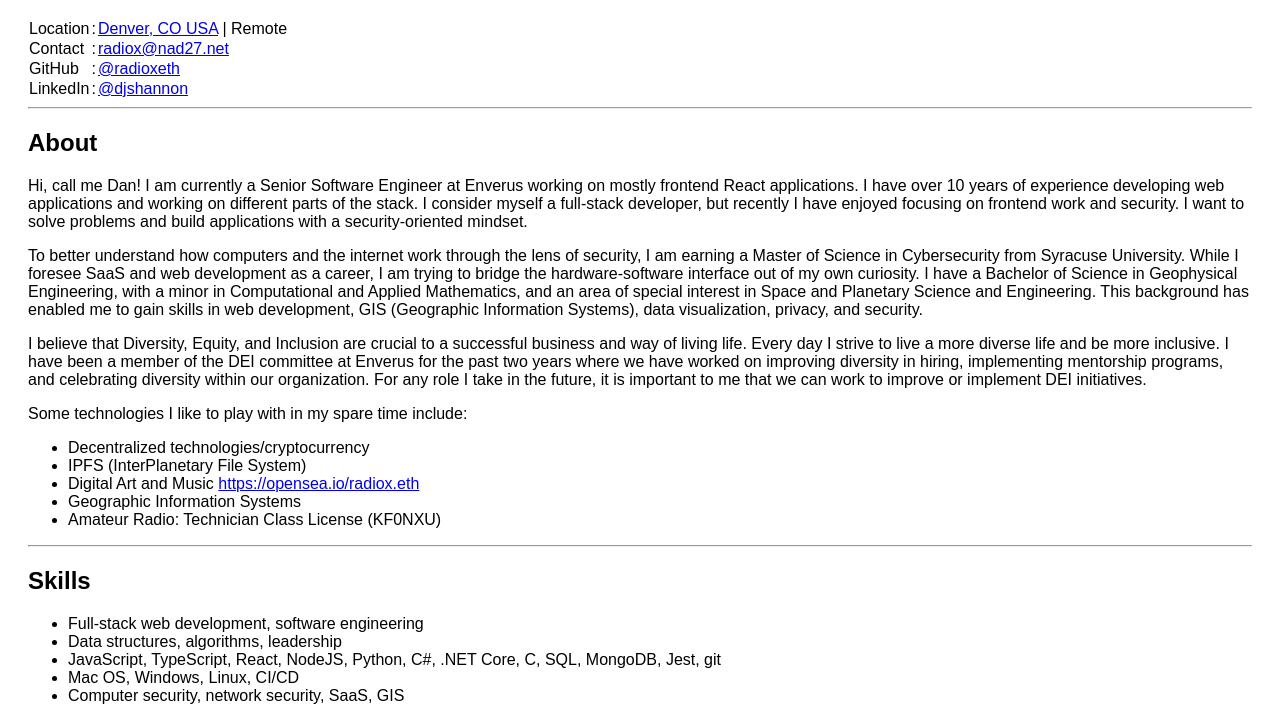
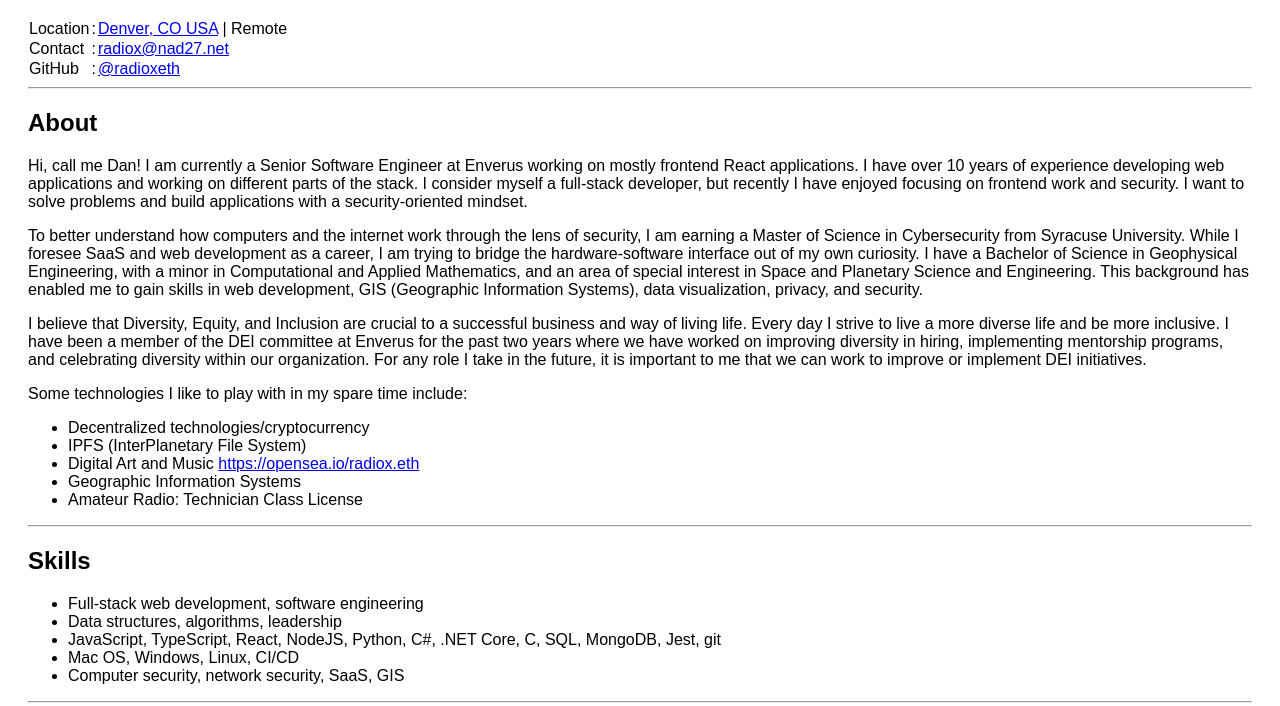
Before and after one commit to radioxeth/nad27, a website: page app/index.html in a window 1280 px wide. Shown: the part 99-805 px from the top of the page. Drawn offline with Linux system fonts and the light colour scheme.

Commit message:
remove callsign and linked in

```diff
--- a/app/index.html
+++ b/app/index.html
@@ -38,11 +38,6 @@
                     <td style="border: none;">:</td>
                     <td style="border: none;"><a href="https://github.com/radioxeth">@radioxeth</a></td>
                 </tr>
-                <tr>
-                    <td style="border: none;">LinkedIn</td>
-                    <td style="border: none;">:</td>
-                    <td style="border: none;"><a href="https://www.linkedin.com/in/djshannon/">@djshannon</a></td>
-                </tr>
             </table>
         </section>
         <hr>
@@ -82,7 +77,7 @@
                 <li>IPFS (InterPlanetary File System)</li>
                 <li>Digital Art and Music <a href="https://opensea.io/radiox.eth">https://opensea.io/radiox.eth</a></li>
                 <li>Geographic Information Systems</li>
-                <li>Amateur Radio: Technician Class License (KF0NXU)</li>
+                <li>Amateur Radio: Technician Class License</li>
             </ul>
             </p>
         </section>
```
